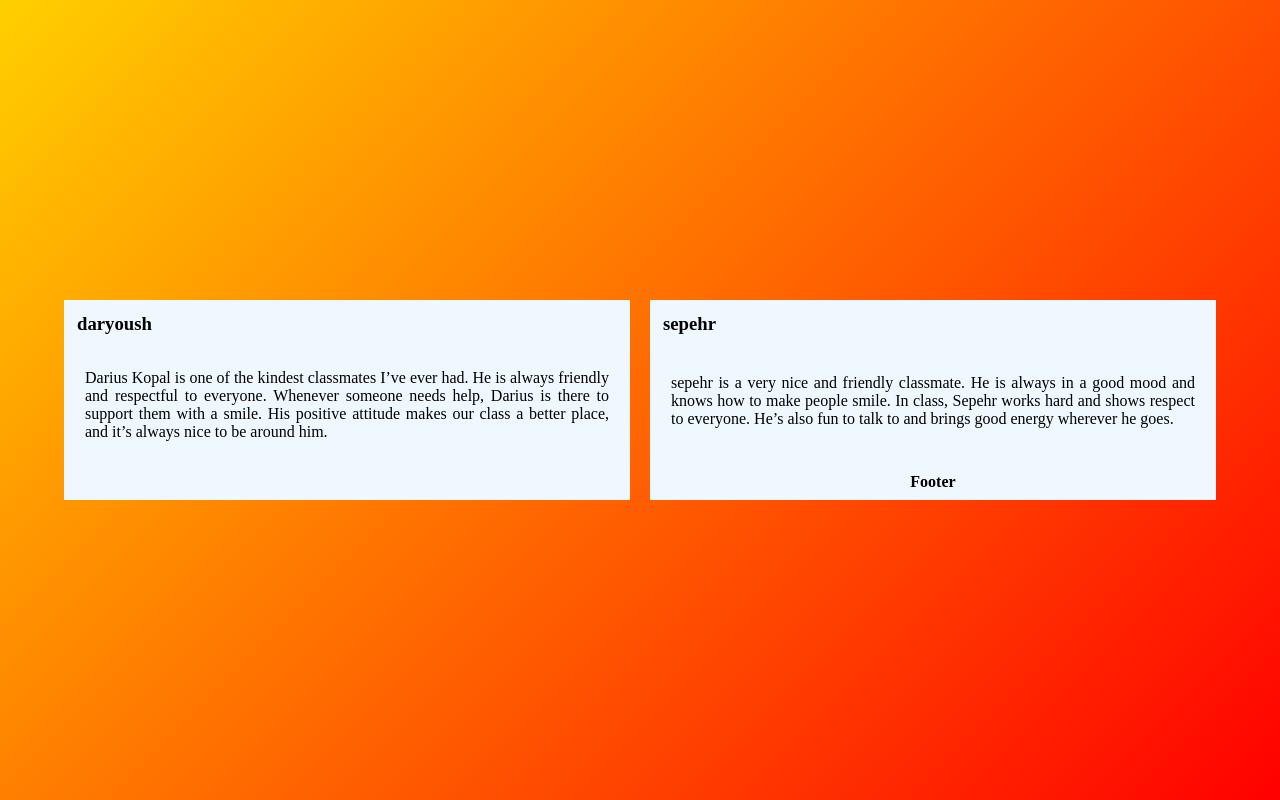
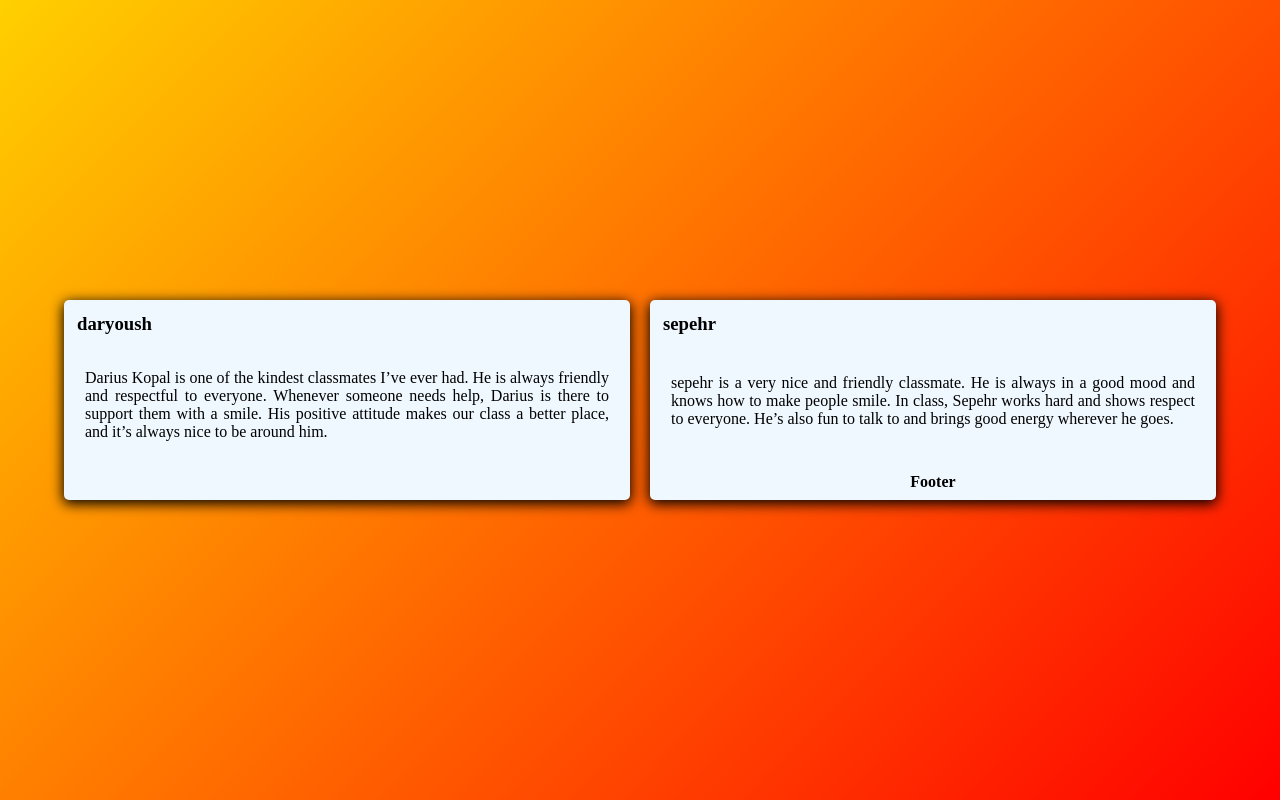
Before and after one commit to ARADDAVOODI/nice, a plain HTML site: page index.html in a window 1280 px wide. Drawn offline with Linux system fonts and the light colour scheme.

Commit message:
Update index.html

```diff
--- a/index.html
+++ b/index.html
@@ -38,6 +38,9 @@
             width: 50%;
             height: 200px;
             background-color: aliceblue;
+            border-radius: 5px;
+            -webkit-box-shadow: 0px 3px 13px 1px #000000;
+box-shadow: 0px 3px 13px 1px #000000;
 
         }
         h3{
```
